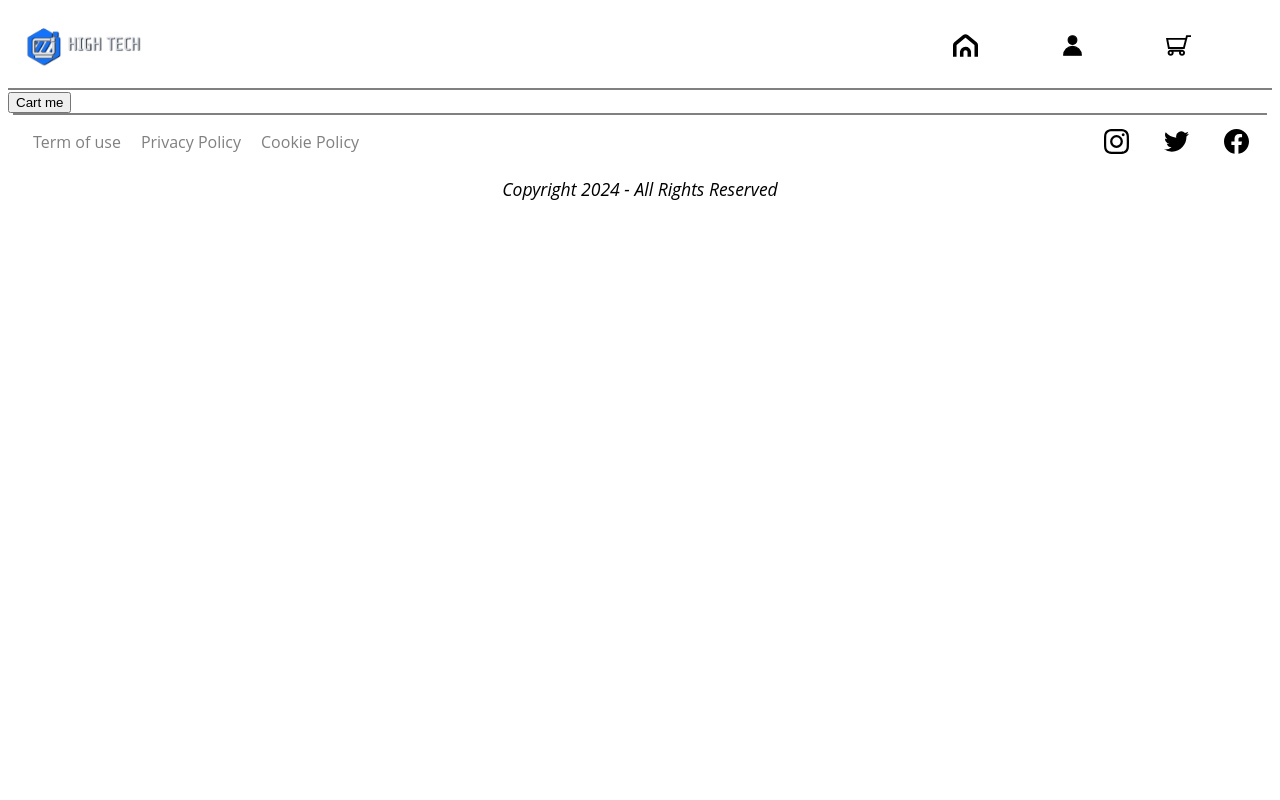
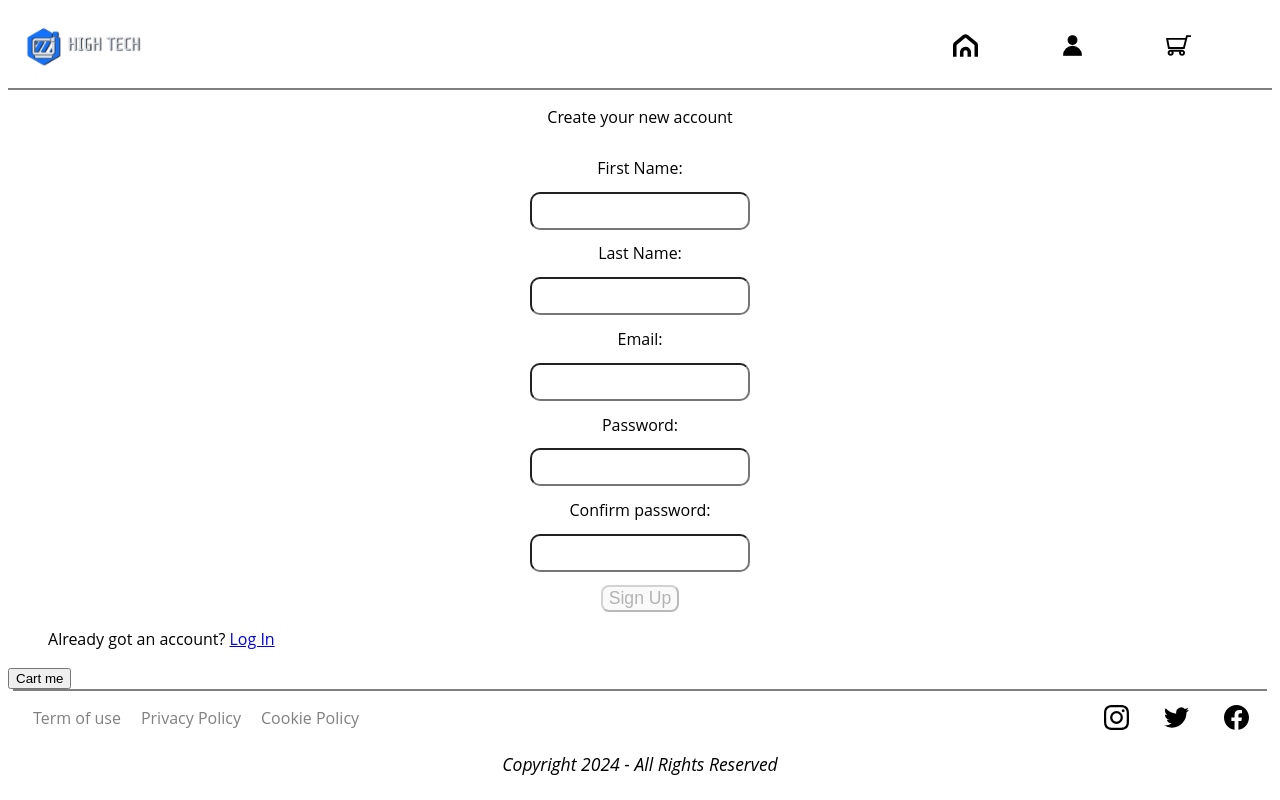
Before and after one commit to JeanFab0307/-E-commerce_computer, a React app: page /signup in a window 1280 px wide. Built offline with nearby package versions, Linux system fonts and the light colour scheme; the HTML template or start-up script is replaced by a standard one.

Commit message:
feat: Add simple signup page

```diff
--- a/src/App/App.js
+++ b/src/App/App.js
@@ -6,6 +6,7 @@
 import Header from '../Header/Header';
 import Footer from '../Footer/Footer';
 import Login from '../Login/Login';
+import SignUp from '../Login/SignUp';
 import CartDrawer from '../Cart/CartDrawer';
 import Cart from '../Cart/Cart';
 import ProductsPreview from '../Products/ProductPreview';
@@ -57,6 +58,7 @@
             />
             <Route path='/login' element={<Login />}/>
             <Route path='/cart' element={<Cart />}/>
+            <Route path='/signup' element={<SignUp />}/>
           </Routes>
         </div>
         <button onClick={displayCartDrawer}>Cart me</button>
--- a/src/Login/Login.js
+++ b/src/Login/Login.js
@@ -1,6 +1,6 @@
-
 import React from 'react';
 import { StyleSheet, css } from 'aphrodite';
+import { Link } from 'react-router-dom';
 
 class Login extends React.Component {
   constructor(props) {
@@ -38,6 +38,7 @@
 
   render() {
     return (
+      <>
         <div className={css(styles.login)}>
           <p>Login to access full functionality:</p>
           <form className={css(styles.login)}>
@@ -68,6 +69,12 @@
               />
           </form>
         </div>
+        <div>
+        <p>
+          No Account yet? <Link to='/signup'>Sign Up</Link>
+        </p>
+      </div>
+    </>
     );
   }
 }
--- /dev/null
+++ b/src/Login/SignUp.js
@@ -0,0 +1,94 @@
+import React , { useState }from 'react';
+import { StyleSheet, css } from 'aphrodite';
+import { Link } from 'react-router-dom';
+
+const SignUp = () => {
+  const [firstName, setFirstName] = useState('');
+  const [lastName, setLastName] = useState('');
+  const [email, setEmail] = useState('');
+  const [password, setPassword] = useState('');
+  const [rePassword, setRePassword] = useState('');
+
+  return (
+  <>
+    <div className={css(styles.login)}>
+        <p>Create your new account</p>
+        <form className={css(styles.login)}>
+          <label htmlFor='firstt name'>First Name: </label>
+            <input
+              className={css(styles.textBox)}
+              type='name'
+              name='firstName'
+              id='firstName'
+              onChange= { (e) => setFirstName(e.target.value)}
+              />
+            <label htmlFor='last name'>Last Name: </label>
+            <input
+              className={css(styles.textBox)}
+              type='name'
+              name='lastName'
+              id='lastName'
+              onChange= { (e) => setLastName(e.target.value)}
+              />
+              <label htmlFor='email'>Email: </label>
+            <input
+              className={css(styles.textBox)}
+              type='email'
+              name='email'
+              id='email'
+              onChange= { (e) => setEmail(e.target.value)}
+              />
+              <label htmlFor='email'>Password: </label>
+            <input
+              className={css(styles.textBox)}
+              type='password'
+              name='password'
+              id='password'
+              onChange= { (e) => setPassword(e.target.value)}
+              />
+              <label htmlFor='email'>Confirm password: </label>
+            <input
+              className={css(styles.textBox)}
+              type='password'
+              name='repassword'
+              id='repassword'
+              onChange= { (e) => setPassword(e.target.value)}
+              />
+            <input
+              className={css(styles.submit)}
+              type='submit'
+              value='Sign Up'
+              disabled
+              />
+          </form>
+        </div>
+        <div>
+          <p>
+            Already got an account? <Link to='/login'>Log In</Link>
+          </p>
+        </div>
+    </>
+  );
+}
+
+
+const styles = StyleSheet.create({
+  login: {
+    display: 'flex',
+    flexDirection: 'column',
+    padding: '5px auto 0',
+    alignItems: 'center',
+    gap: '.8rem',
+  },
+  textBox: {
+    borderRadius: '10px',
+    height: '2rem',
+    width: 'calc(100% + 2em)'
+  },
+  submit: {
+    fontSize: '1.1rem',
+    borderRadius: '8px'
+  }
+});
+
+export default SignUp;
```
